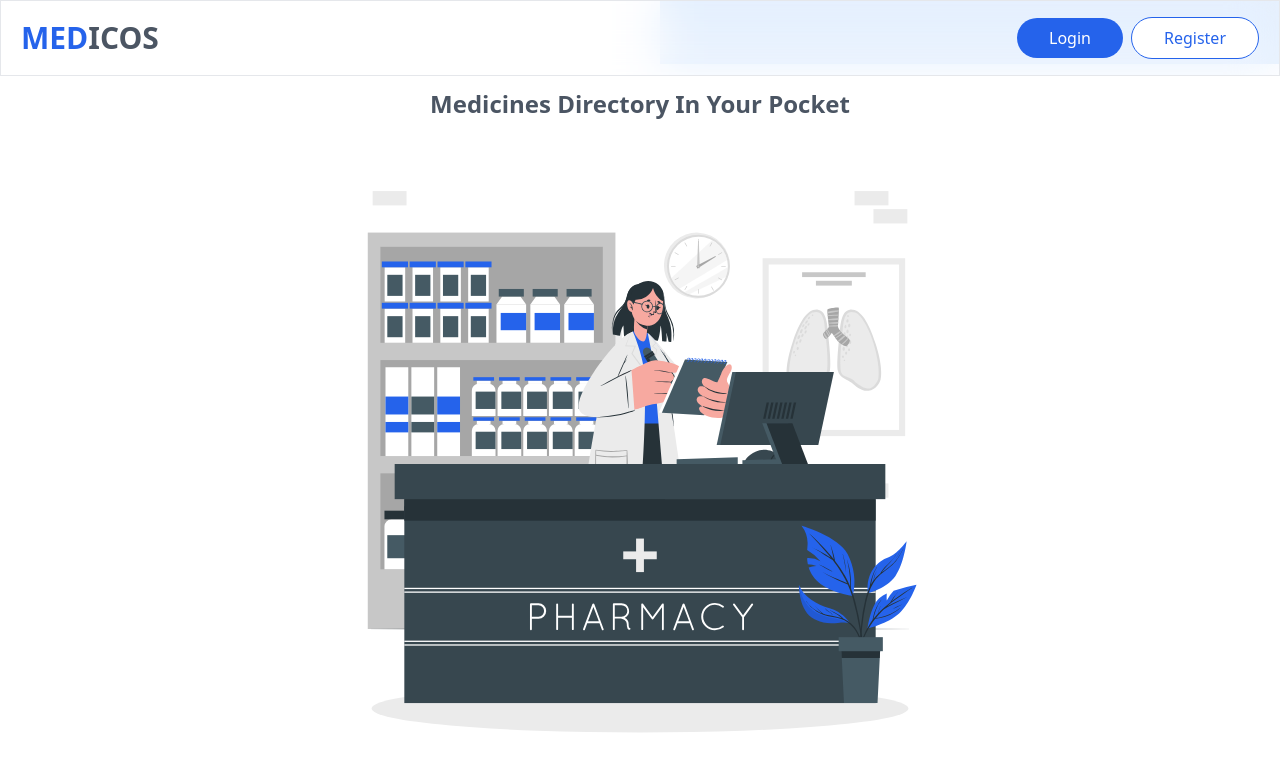
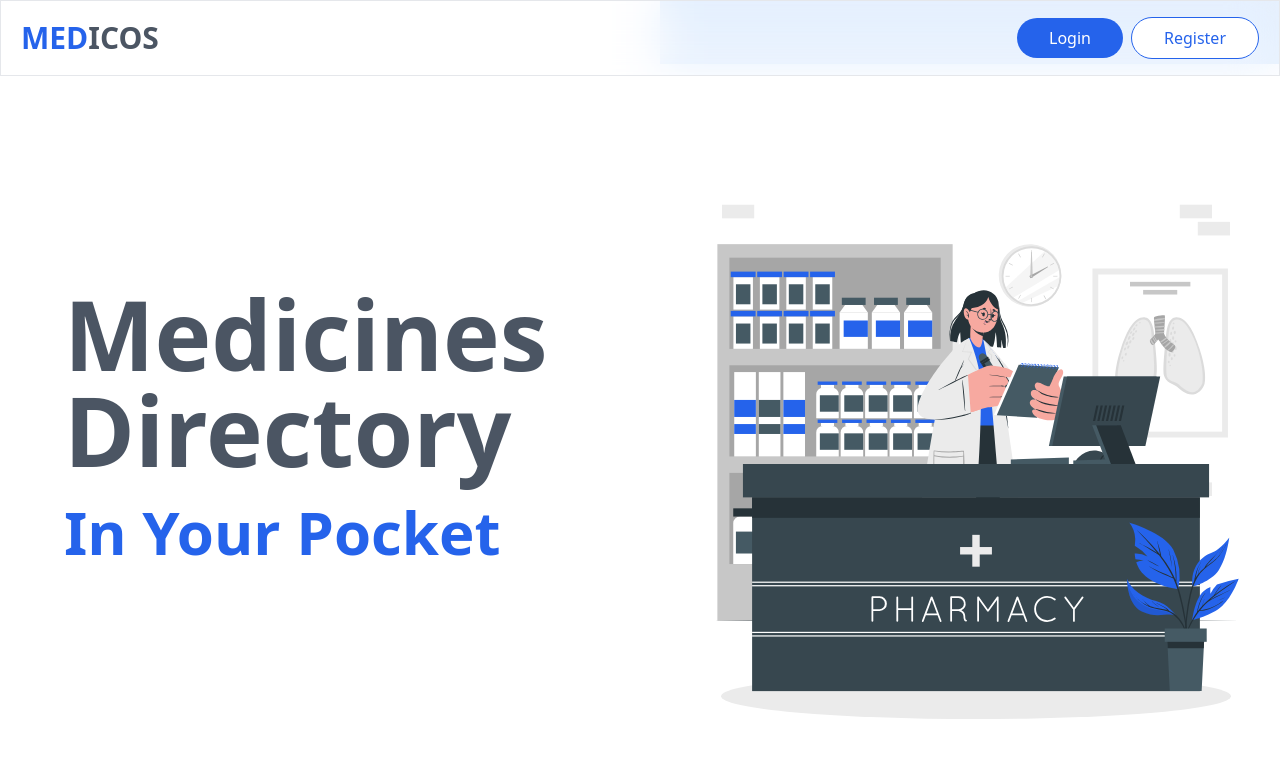
Before and after one commit to neeraj15022001/medicosfrontend, a React (Create React App) app: page / in a window 1280 px wide. Shown: the top 770 px of the page. Built offline with nearby package versions, Linux system fonts and the light colour scheme.

Commit message:
home page ui done

```diff
--- a/src/Components/Pages/Home/Home.jsx
+++ b/src/Components/Pages/Home/Home.jsx
@@ -3,11 +3,15 @@ import home from "../../../assets/home.svg"
 
 function Home() {
     return (
-        <section className={"flex items-center justify-center h-screen relative"}>
-            <section className={"absolute top-6"}>
-                <h1 className={"text-gray-600 font-bold text-2xl capitalize"}>Medicines Directory in your pocket</h1>
+        <section className={"flex h-screen"}>
+            <section className={"flex-1 flex flex-col justify-center pl-16 mb-20"}>
+                <h1 className={"text-gray-600 font-black text-8xl capitalize"}>Medicines</h1>
+                <p className={"text-gray-600 font-black text-8xl capitalize"}>Directory</p>
+                <p className={"text-6xl text-blue-600 align-top font-black mt-6 capitalize"}>in your pocket</p>
             </section>
-            <img src={home} alt="home" className={"w-1/2"}/>
+            <section className={"flex-1 flex items-center justify-center"}>
+                <img src={home} alt="home" className={"w-full"}/>
+            </section>
         </section>
     );
 }
--- a/src/Components/Shared/AppBar/AppBar.jsx
+++ b/src/Components/Shared/AppBar/AppBar.jsx
@@ -9,14 +9,18 @@ function AppBar() {
             <span className={"uppercase text-gray-600 font-bold cursor-pointer text-3xl"}><Link to={"/"}><span
                 className={"uppercase text-blue-600"}>med</span>icos</Link></span>
                 <div className={"flex-1 flex items-center justify-end"}>
+                    <Link to={"/login"}>
                         <button
                             className={"bg-blue-600 transition hover:bg-blue-700 px-8 py-2 capitalize text-white rounded-full mr-2"}>
-                        <Link to={"/login"}>login</Link>
+                            login
                         </button>
+                    </Link>
+                    <Link to={"/register"}>
                         <button
                             className={"bg-white border border-blue-600 transition hover:bg-blue-600 hover:text-white px-8 py-2 capitalize text-blue-600 rounded-full"}>
-                        <Link to={"/register"}>register</Link>
+                            register
                         </button>
+                    </Link>
                 </div>
             </nav>
             <section className={"flex h-16"}>
@@ -26,7 +30,8 @@ function AppBar() {
         </>
 
 
-    );
+    )
+        ;
 }
 
 export default AppBar;
```
Lines whose indentation alone changed are shown as unchanged.
